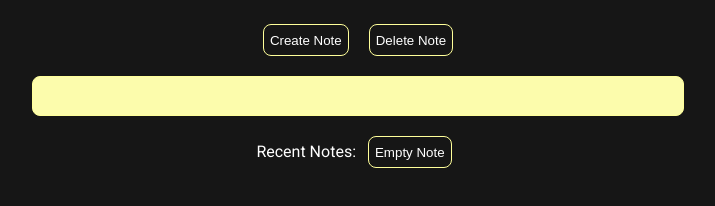
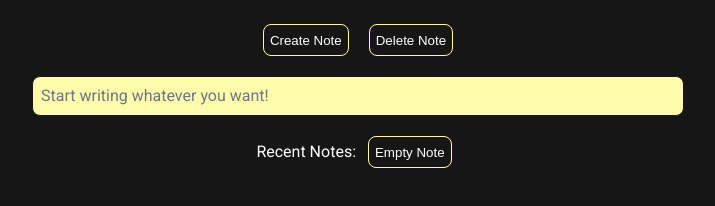
Before and after one commit to zayndamji/iNotes, a plain HTML site: page index.html in a window 1280 px wide. Both pictures are taken after a click on the button "Create Note". Shown: the whole page, without its empty margins (282-997 px from the left). Drawn offline with Linux system fonts and the light colour scheme.

Commit message:
changed border colors and added more customization to editor

```diff
--- a/script.js
+++ b/script.js
@@ -62,8 +62,9 @@ function focusNote(uuid) {
 
   currentNote = new EditorJS({
     holder: uuid,
-
     data: localStorage.getItem(uuid) ? JSON.parse(localStorage.getItem(uuid)) : undefined,
+    autofocus: true,
+    placeholder: 'Start writing whatever you want!',
 
     onChange: (api, event) => {
       // console.log(api, event);
--- a/styles.css
+++ b/styles.css
@@ -35,7 +35,7 @@ button {
 
 .ce-block__content {
   background-color: #fcfcac;
-  border: rgb(255, 255, 154) solid 1px;
+  border: rgb(22, 22, 22) solid 1px;
   border-radius: 8px;
 }
 
```
